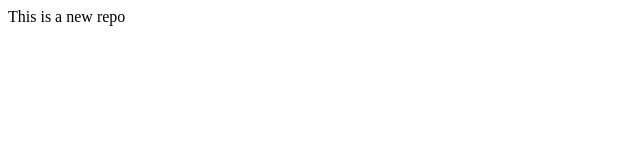
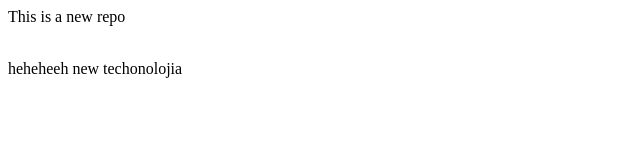
Before and after one commit to LetsDIP/New-repo, a plain HTML site: page index.html in a window 1280 px wide. Shown: the whole page, without its empty margins (0-640 px from the left). Drawn offline with Linux system fonts and the light colour scheme.

Commit message:
add new line

```diff
--- a/index.html
+++ b/index.html
@@ -1 +1,3 @@
 <p>This is a new repo <p>
+<br>
+heheheeh new techonolojia
```
